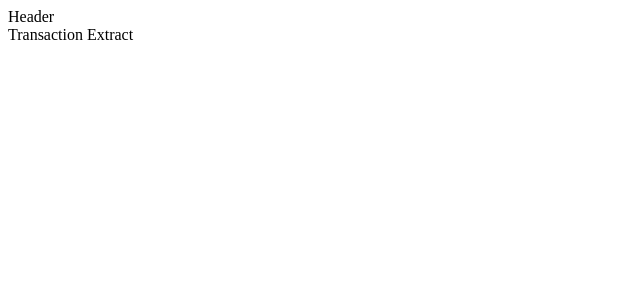
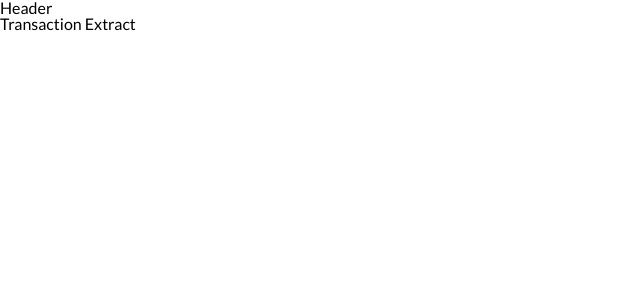
Before and after one commit to LuizRamos19/financial-control, an Angular app: page / in a window 1280 px wide. Shown: the top 300 px of the page, without its empty margins (0-640 px from the left). Built offline with nearby package versions, Linux system fonts and the light colour scheme.

Commit message:
Adicionando styles e base.scss

```diff
--- a/angular.json
+++ b/angular.json
@@ -27,7 +27,8 @@
               "src/assets"
             ],
             "styles": [
-              "src/styles.scss"
+              "src/styles.scss",
+              "src/base.scss"
             ],
             "scripts": [],
             "es5BrowserSupport": true
@@ -84,7 +85,8 @@
             "tsConfig": "src/tsconfig.spec.json",
             "karmaConfig": "src/karma.conf.js",
             "styles": [
-              "src/styles.scss"
+              "src/styles.scss",
+              "src/base.scss"
             ],
             "scripts": [],
             "assets": [
--- /dev/null
+++ b/src/base.scss
@@ -0,0 +1,15 @@
+body,
+html {
+    height: 100%;
+}
+
+body {
+    font-family: 'Lato', sans-serif;
+    background-color: #ffffff;
+}
+
+@media (max-width: 355px) {
+    body {
+        overflow-x: hidden;
+    }
+}
--- a/src/index.html
+++ b/src/index.html
@@ -6,6 +6,8 @@
   <base href="/">
 
   <meta name="viewport" content="width=device-width, initial-scale=1">
+  <link href="https://fonts.googleapis.com/css?family=Lato" rel="stylesheet">
+
   <link rel="icon" type="image/x-icon" href="favicon.ico">
 </head>
 <body>
--- a/src/styles.scss
+++ b/src/styles.scss
@@ -1 +1,48 @@
-/* You can add global styles to this file, and also import other style files */
+/* http://meyerweb.com/eric/tools/css/reset/
+   v2.0 | 20110126
+   License: none (public domain)
+*/
+
+html, body, div, span, applet, object, iframe,
+h1, h2, h3, h4, h5, h6, p, blockquote, pre,
+a, abbr, acronym, address, big, cite, code,
+del, dfn, em, img, ins, kbd, q, s, samp,
+small, strike, strong, sub, sup, tt, var,
+b, u, i, center,
+dl, dt, dd, ol, ul, li,
+fieldset, form, label, legend,
+table, caption, tbody, tfoot, thead, tr, th, td,
+article, aside, canvas, details, embed,
+figure, figcaption, footer, header, hgroup,
+menu, nav, output, ruby, section, summary,
+time, mark, audio, video {
+	margin: 0;
+	padding: 0;
+	border: 0;
+	font-size: 100%;
+	font: inherit;
+	vertical-align: baseline;
+}
+/* HTML5 display-role reset for older browsers */
+article, aside, details, figcaption, figure,
+footer, header, hgroup, menu, nav, section {
+	display: block;
+}
+body {
+	line-height: 1;
+}
+ol, ul {
+	list-style: none;
+}
+blockquote, q {
+	quotes: none;
+}
+blockquote:before, blockquote:after,
+q:before, q:after {
+	content: '';
+	content: none;
+}
+table {
+	border-collapse: collapse;
+	border-spacing: 0;
+}
```
